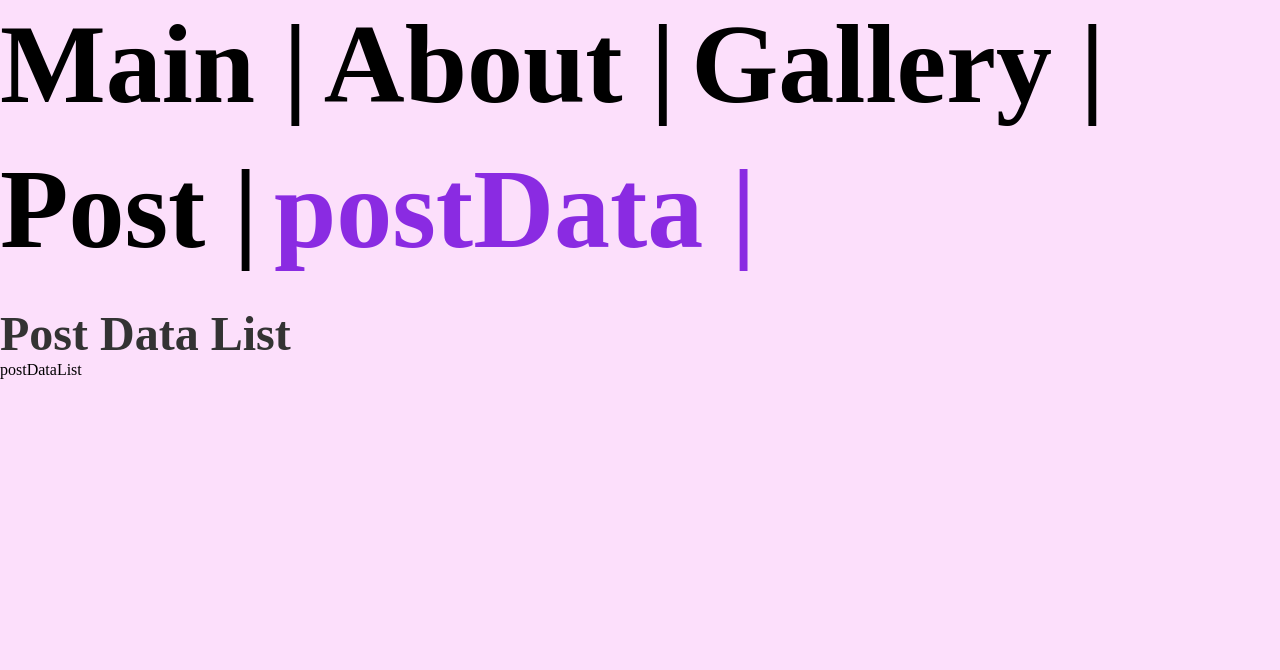
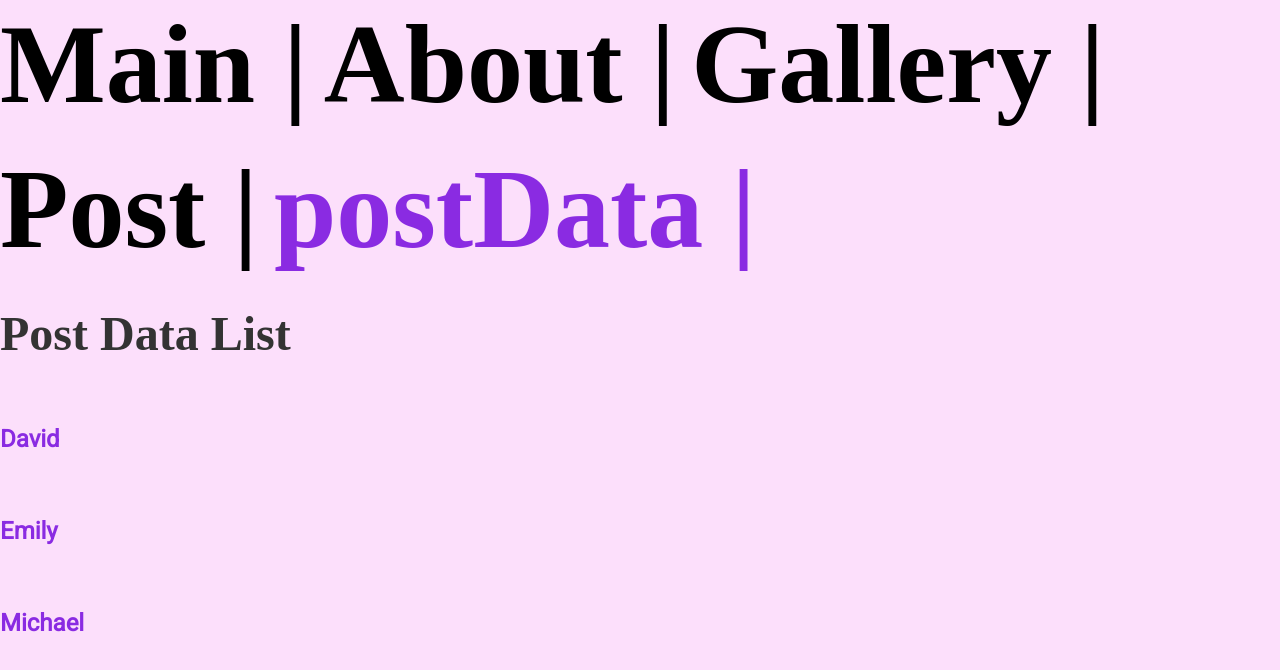
Before and after one commit to yuna-c/Next-tutorial, a Next.js app: page /postData in a window 1280 px wide. Shown: the top 670 px of the page. Built offline with nearby package versions, Linux system fonts and the light colour scheme.

Commit message:
0111 서버에 있는 배열값 응답 처리

```diff
--- a/app/api/post/route.js
+++ b/app/api/post/route.js
@@ -4,8 +4,15 @@
 
 import { NextResponse } from "next/server";
 
+const posts = [
+  { name: "David", age: 20 },
+  { name: "Emily", age: 22 },
+  { name: "Michael", age: 30 },
+];
+
 export function GET() {
-  return NextResponse.json({ data: "클라이언트 요청에 대한 Post 응답" });
+  // return NextResponse.json({ data: "클라이언트 요청에 대한 Post 응답" });
+  return NextResponse.json({ result: posts });
 }
 
 //1 - 서버쪽 API라우터에서 미리 클라이언트에 요청이 들어올것에 대비한 응답로직 라우팅 구현
--- a/components/postDataList/postDataList.jsx
+++ b/components/postDataList/postDataList.jsx
@@ -3,18 +3,28 @@
 import { useState, useEffect } from "react";
 
 export default function PostDataList() {
-  const [Post, setPost] = useState("");
+  const [Post, setPost] = useState([]);
+  console.log(Post);
 
   useEffect(() => {
     const fetchPost = async (url) => {
       const data = await fetch(url, { method: "GET" });
       const json = await data.json();
-      console.log(json);
-      setPost(json);
+      console.log(json.result);
+      setPost(json.result);
     };
-
     fetchPost("/api/post");
   }, []);
 
-  return <div className="postDataList">postDataList</div>;
+  return (
+    <div className="postDataList">
+      {Post.map((post) => {
+        return (
+          <article key={post.name}>
+            <h2>{post.name}</h2>
+          </article>
+        );
+      })}
+    </div>
+  );
 }
```
